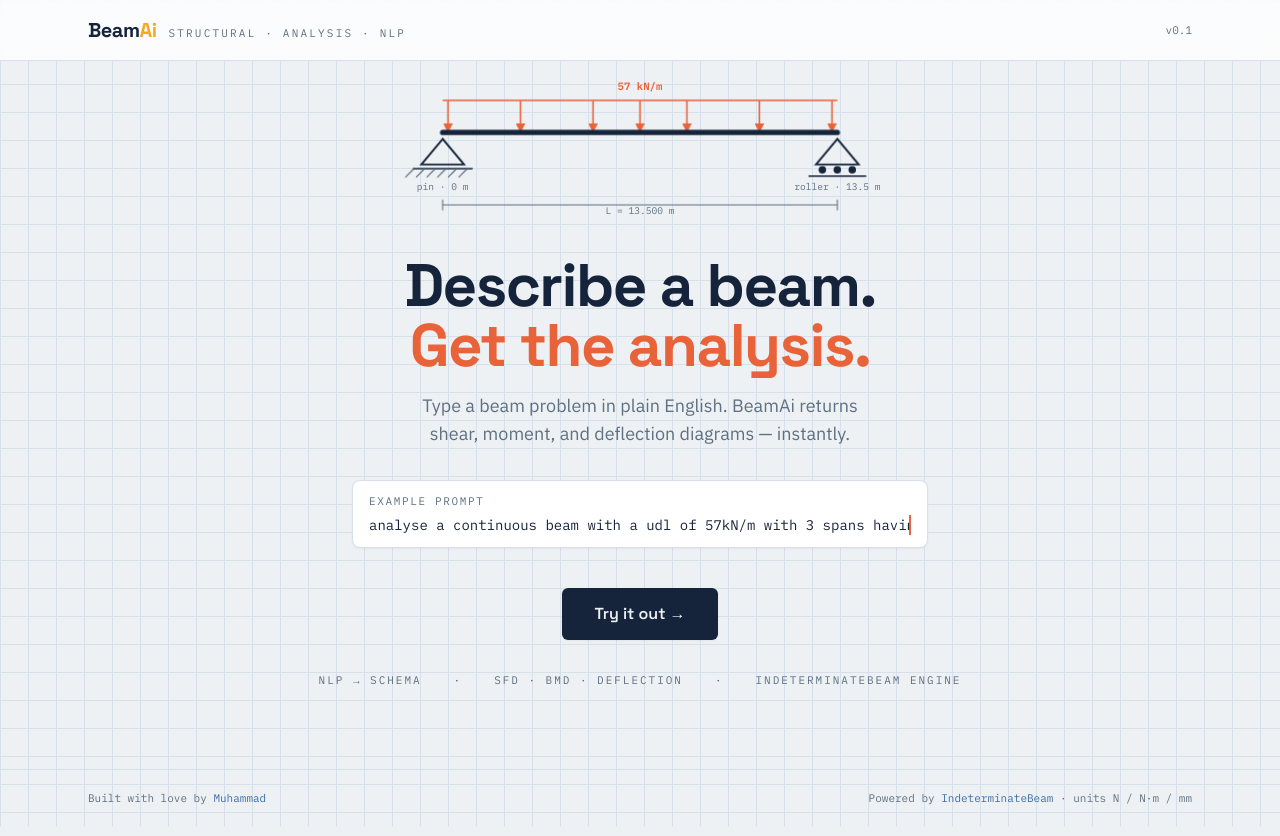
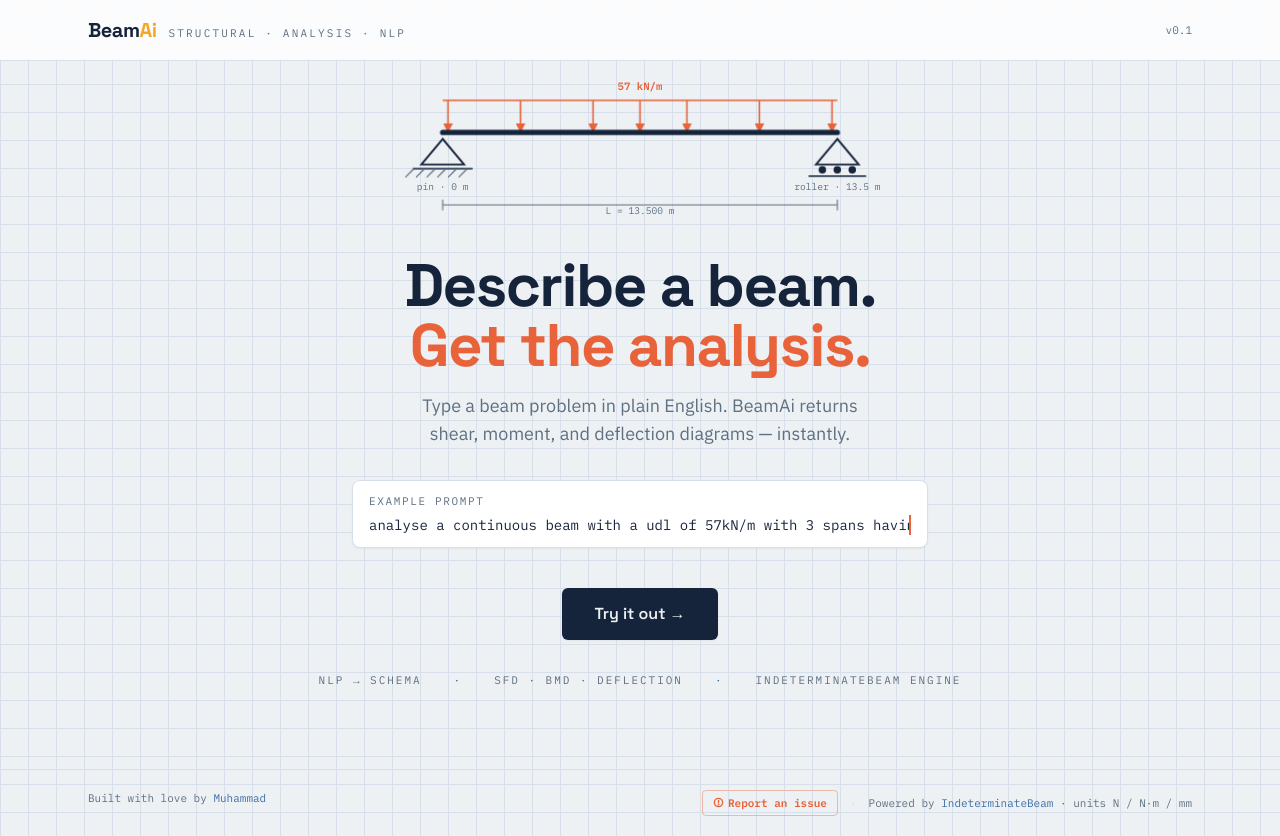
Before and after one commit to devMuhammad05/beamAi, a plain HTML site: page index.html in a window 1280 px wide. Drawn offline with nearby package versions, Linux system fonts and the light colour scheme; no server answers.

Commit message:
add: report issue

```diff
--- a/index.html
+++ b/index.html
@@ -185,7 +185,17 @@
   <footer class="border-t border-grid">
     <div class="max-w-6xl mx-auto px-6 py-5 font-mono text-[11px] text-steel flex flex-wrap justify-between gap-2">
       <span>Built with love by <a href="https://www.linkedin.com/in/muhammad-yahaya-865670228/" target="_blank" rel="noopener noreferrer" class="text-blue hover:underline">Muhammad</a></span>
-      <span>Powered by <a href="https://github.com/JesseBonanno/IndeterminateBeam" target="_blank" rel="noopener noreferrer" class="text-blue hover:underline">IndeterminateBeam</a> · units N / N·m / mm</span>
+      <span class="flex items-center gap-3">
+        <a href="https://mail.google.com/mail/?view=cm&to=adelekeyahaya05@gmail.com&su=BeamAi%20Bug%20Report&body=Describe%20the%20issue%20below%3A%0A%0A" target="_blank" rel="noopener noreferrer"
+          class="flex items-center gap-1 font-semibold text-orange border border-orange/40 rounded px-2.5 py-1 hover:bg-orange hover:text-paper transition-colors">
+          <svg width="11" height="11" viewBox="0 0 16 16" fill="none" stroke="currentColor" stroke-width="2" stroke-linecap="round" stroke-linejoin="round">
+            <circle cx="8" cy="8" r="6"/><line x1="8" y1="5" x2="8" y2="8"/><circle cx="8" cy="11" r="0.5" fill="currentColor"/>
+          </svg>
+          Report an issue
+        </a>
+        <span class="text-grid">·</span>
+        <span>Powered by <a href="https://github.com/JesseBonanno/IndeterminateBeam" target="_blank" rel="noopener noreferrer" class="text-blue hover:underline">IndeterminateBeam</a> · units N / N·m / mm</span>
+      </span>
     </div>
   </footer>
 </div>
```
Also changed, not shown: analyse.html (+14 -2 lines).
